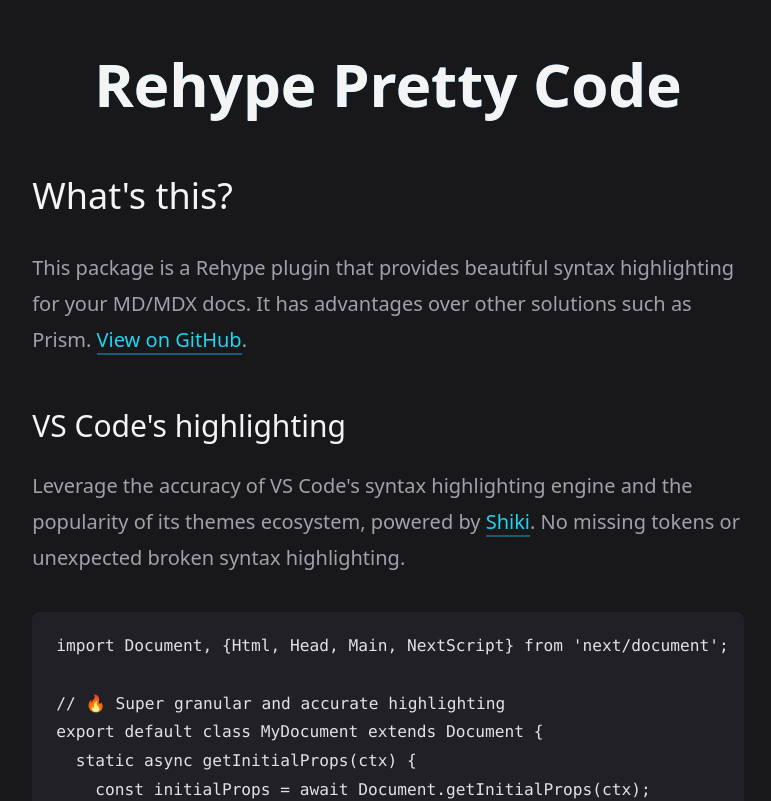
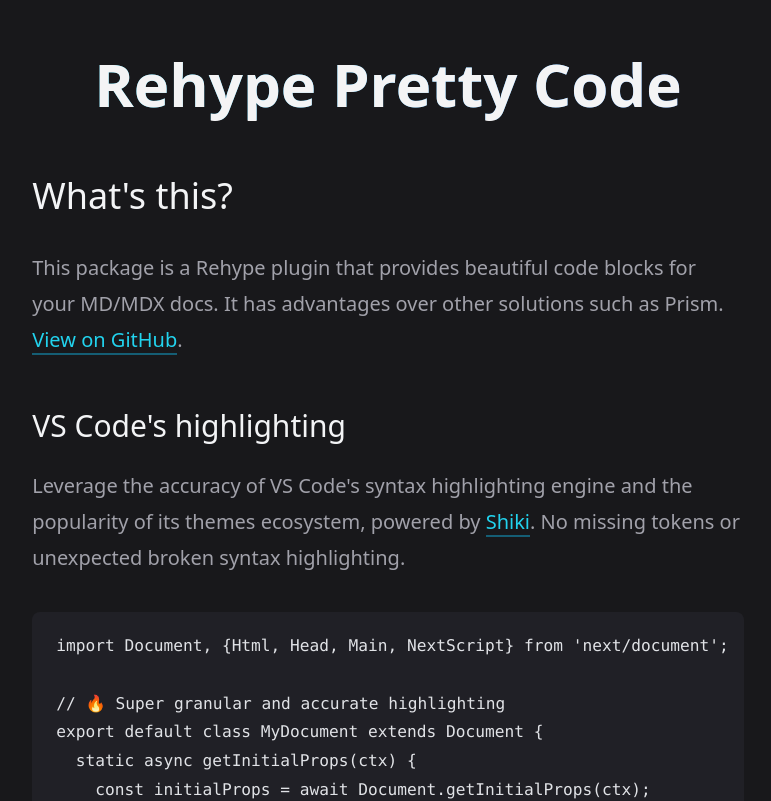
Before and after one commit to rehype-pretty/rehype-pretty-code, a Next.js app in the folder website/: page / in a window 1280 px wide. Shown: the top 801 px of the page, without its empty margins (252-1023 px from the left). Built offline with nearby package versions, Linux system fonts and the light colour scheme.

Commit message:
chore: update tagline

```diff
--- a/website/components/Layout.tsx
+++ b/website/components/Layout.tsx
@@ -35,7 +35,7 @@
         <title>Rehype Pretty Code</title>
         <meta
           name="description"
-          content="Beautiful syntax highlighting for your MD/MDX docs"
+          content="Beautiful code blocks for your MD/MDX docs"
         />
         <link rel="icon" href="/favicon.ico" />
       </Head>
--- a/website/pages/index.mdx
+++ b/website/pages/index.mdx
@@ -3,8 +3,8 @@
 
 ## What's this?
 
-This package is a Rehype plugin that provides beautiful syntax highlighting for
-your MD/MDX docs. It has advantages over other solutions such as Prism.
+This package is a Rehype plugin that provides beautiful code blocks for your
+MD/MDX docs. It has advantages over other solutions such as Prism.
 [View on GitHub](https://github.com/atomiks/rehype-pretty-code).
 
 ### VS Code's highlighting
```
